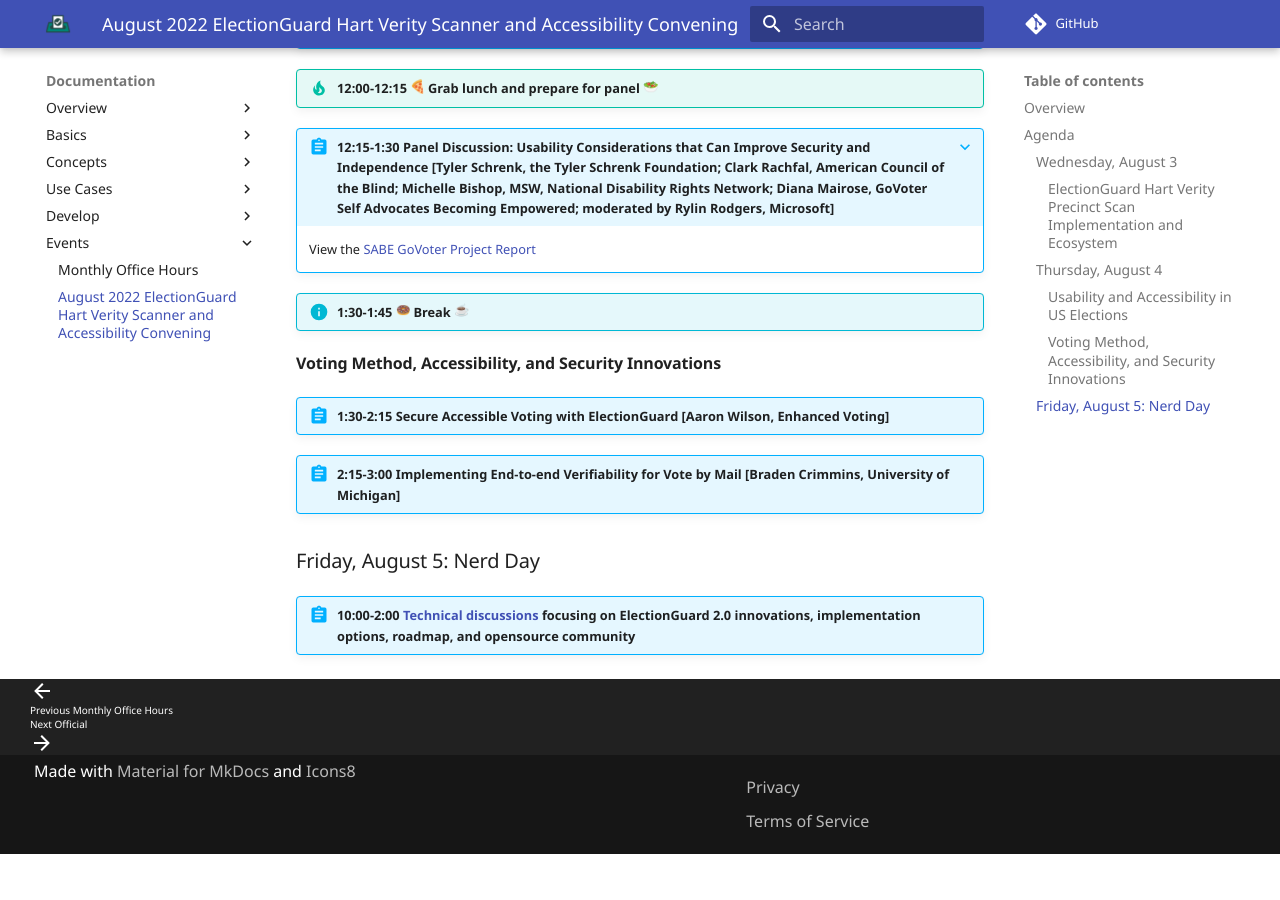
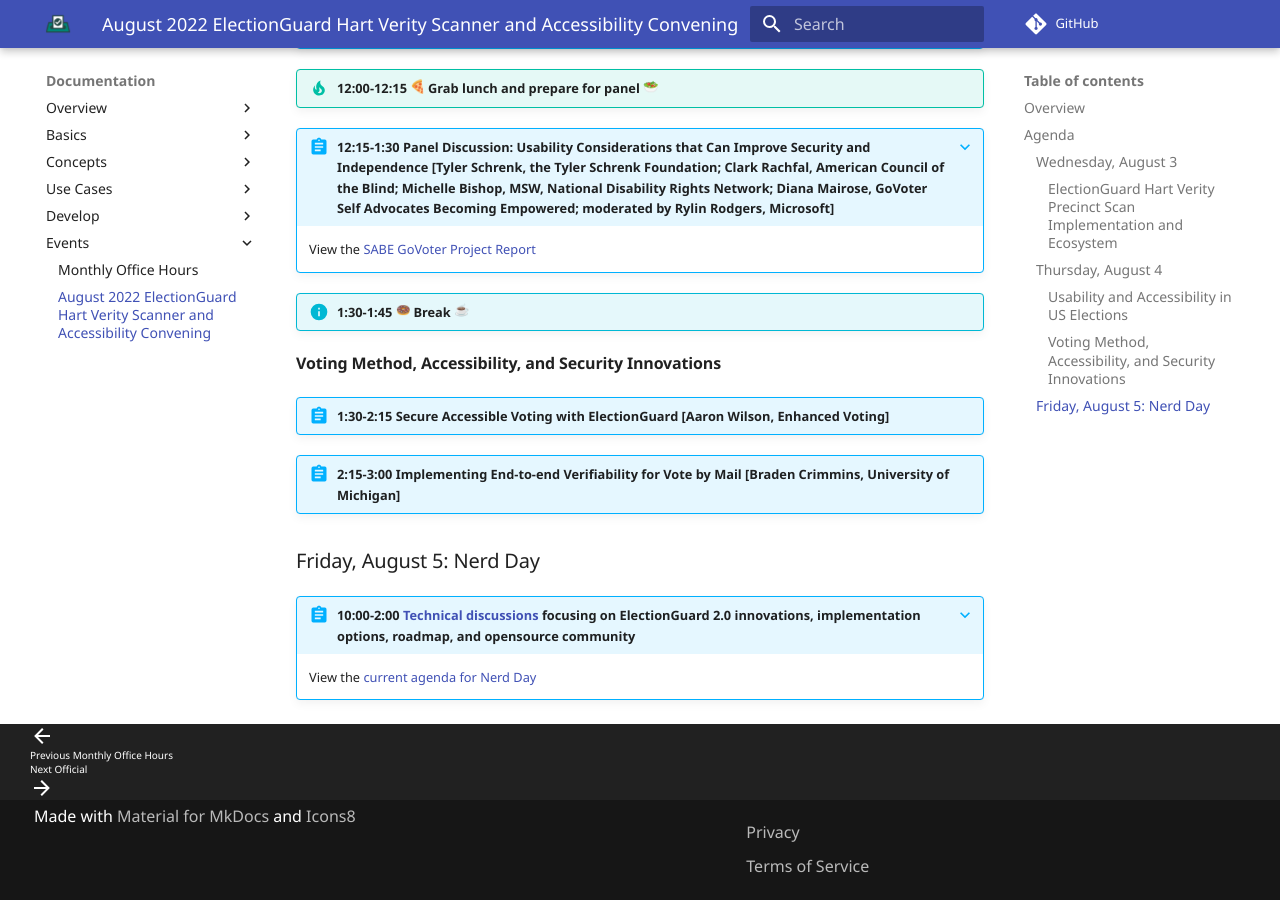
Before and after one commit to Election-Tech-Initiative/electionguard, an MkDocs documentation site: the page built from docs/events/eg_usability_aug_2022.md, in a window 1280 px wide and 900 px high, scrolled down 1825 px. Built offline with MkDocs 1.6.1 and Material for MkDocs 9.7.7, drawn with Linux system fonts in a browser that asks for light colours; emoji names are drawn with the system emoji font; some web fonts are replaced; comment, search, counter and statistics services are not loaded; before the commit the page ends 2679 px from its top, so only the background shows below that.

Commit message:
fully updated

```diff
--- a/docs/events/eg_usability_aug_2022.md
+++ b/docs/events/eg_usability_aug_2022.md
@@ -50,4 +50,5 @@
 
 ### Friday, August 5: Nerd Day
 
-!!! abstract "10:00-2:00 [Technical discussions](https://docs.google.com/document/d/1GC7A4j2dkkOzX-yhDg_IzJ64cOZQZjR9FPWF5COJq54/edit#heading=h.kxvinmghkvur) focusing on ElectionGuard 2.0 innovations, implementation options, roadmap, and opensource community"
+???+ abstract "10:00-2:00 [Technical discussions](https://docs.google.com/document/d/1GC7A4j2dkkOzX-yhDg_IzJ64cOZQZjR9FPWF5COJq54/edit#heading=h.kxvinmghkvur) focusing on ElectionGuard 2.0 innovations, implementation options, roadmap, and opensource community"
+     View the [current agenda for Nerd Day](https://docs.google.com/document/d/1GC7A4j2dkkOzX-yhDg_IzJ64cOZQZjR9FPWF5COJq54/edit#heading=h.kxvinmghkvur)
```
